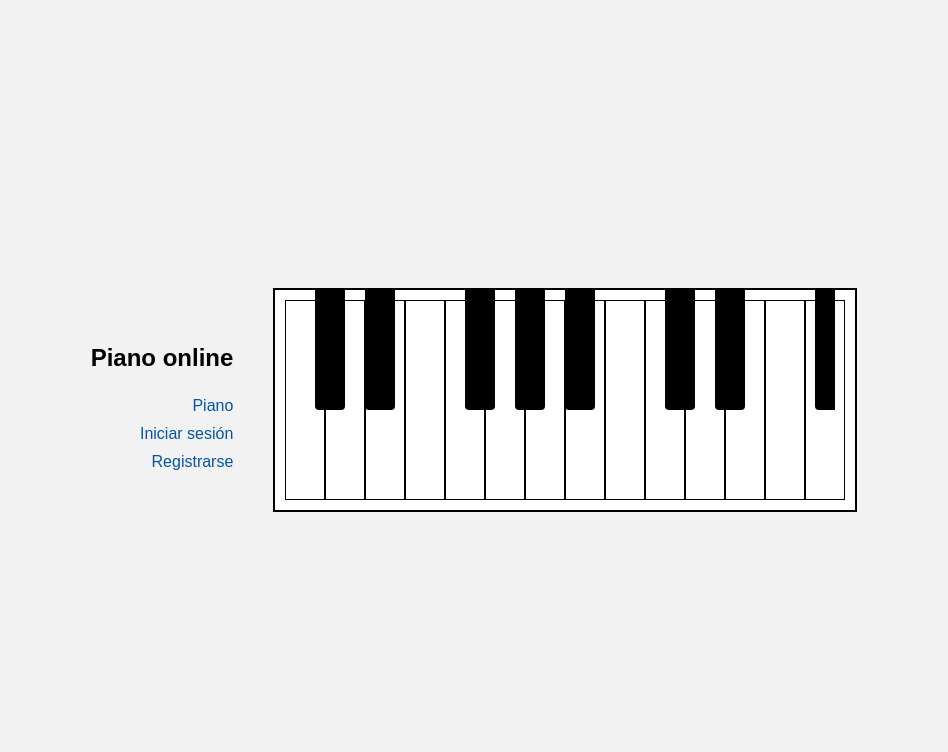
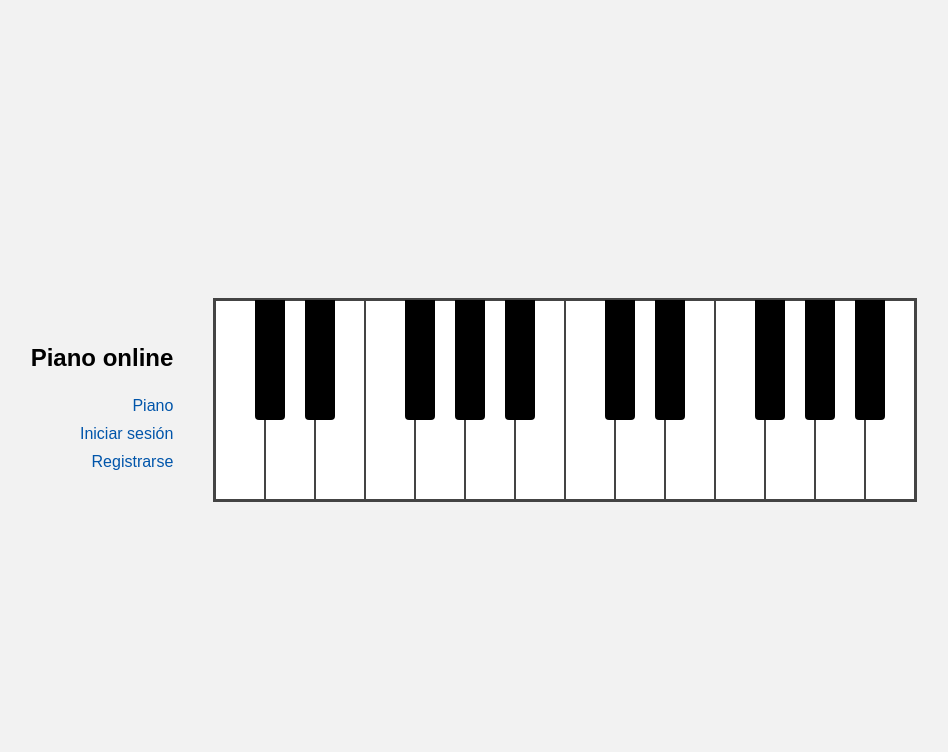
Before and after one commit to rubenhdezmtinez/piano-online, a PHP site: page / in a window 1280 px wide. Shown: the top 752 px of the page, without its empty margins (166-1114 px from the left). Run offline with PHP 8.4, Linux system fonts and the light colour scheme.

Commit message:
frontend v1.5

```diff
--- a/css/estilos.css
+++ b/css/estilos.css
@@ -40,47 +40,39 @@ body {
 
 /* Piano al centro */
 .piano {
-    position: relative; /* <--- necesario */
-    border: 2px solid black;
-    padding: 10px;
-    background-color: white;
-    width: fit-content; /* opcional: evita que se expanda de más */
+  position: relative;
+  width: 700px;
+  height: 200px;
+  border: 2px solid #444;
+  background: #ccc;
 }
 
-/* Contenedor de teclas blancas */
 .white-keys {
-    position: relative;
   display: flex;
-    width: 560px; /* 14 teclas × 40px */
+  position: absolute;
+  z-index: 1;
 }
 
-/* Teclas blancas */
 .white {
-    width: 40px;
+  width: 50px;
   height: 200px;
   background: white;
-    border: 1px solid black;
+  border: 1px solid #444;
   box-sizing: border-box;
 }
 
-/* Contenedor de teclas negras */
 .black-keys {
   position: absolute;
-    top: 0;
-    left: 0;
   height: 120px;
-    width: 560px; /* igual que .white-keys */
-    overflow: hidden;
-    pointer-events: none;
+  width: 100%;
+  z-index: 2;
 }
 
-/* Teclas negras */
 .black {
   position: absolute;
   width: 30px;
   height: 120px;
   background: black;
-    z-index: 1;
   border-radius: 0 0 4px 4px;
 }
 
```
Lines whose indentation alone changed are shown as unchanged.
